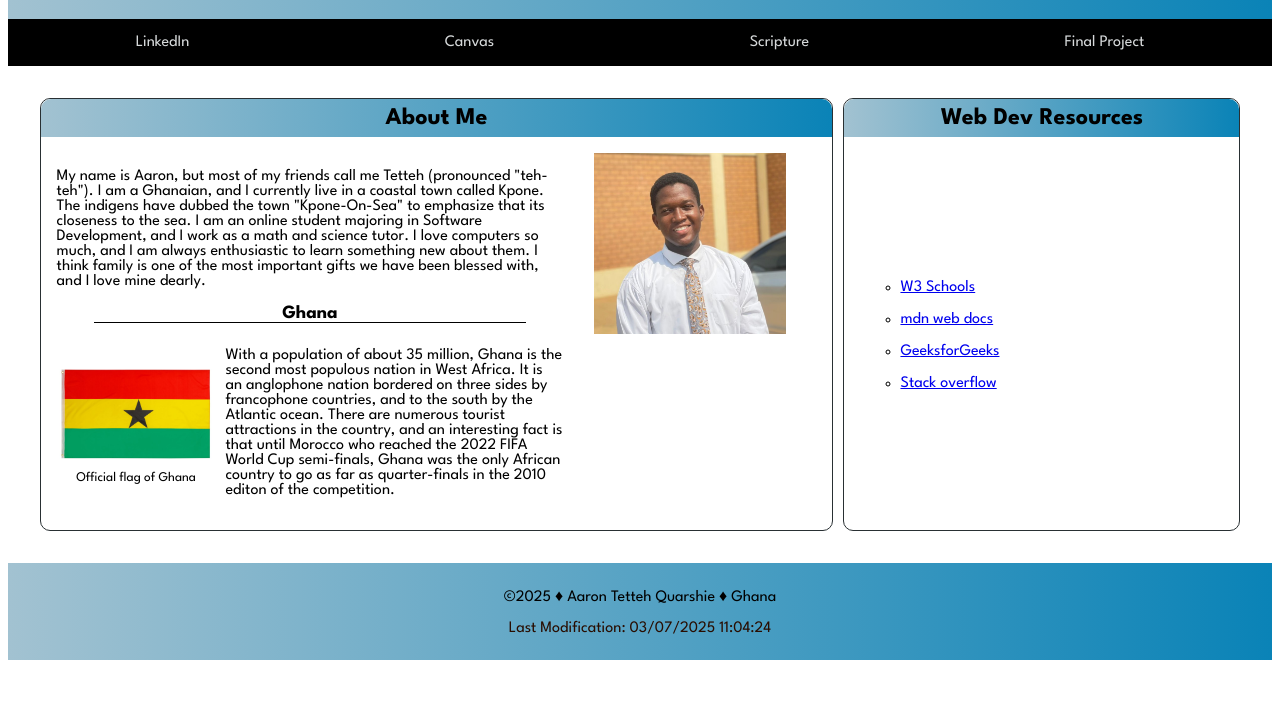
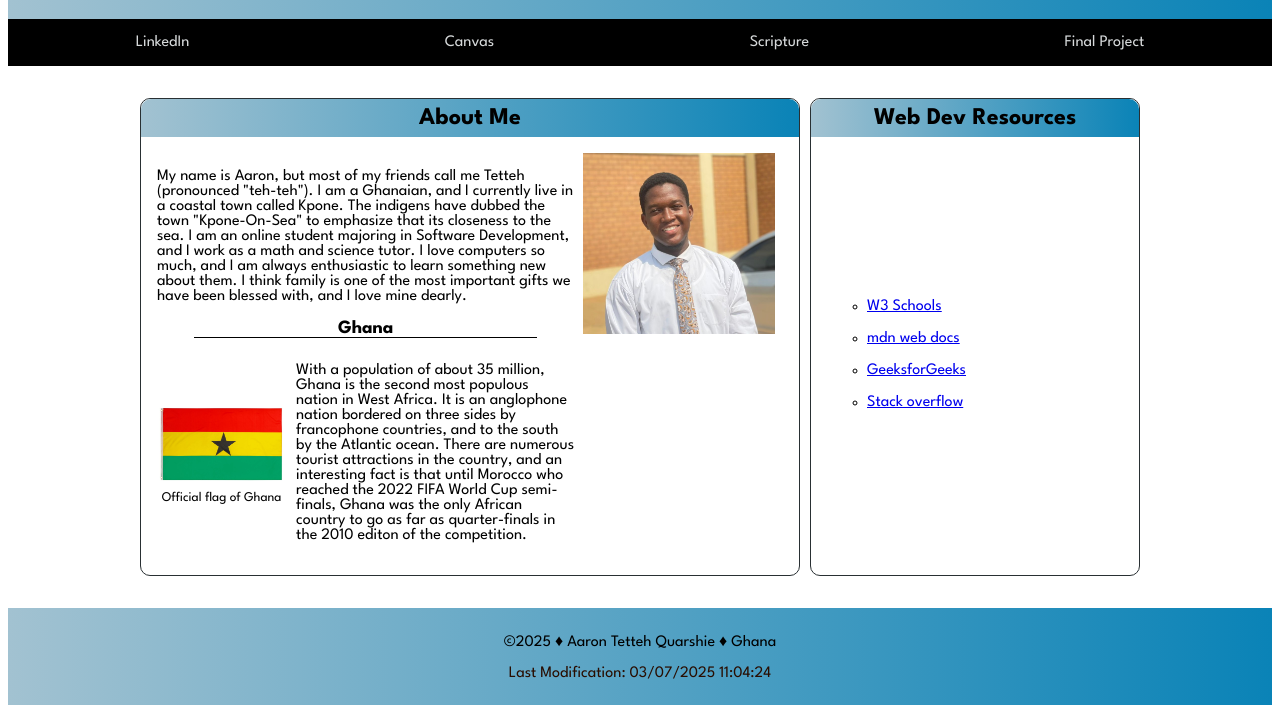
Before and after one commit to tettehq/wdd131, a plain HTML site: page index.html in a window 1280 px wide. Shown: the part 77-800 px from the top of the page. Drawn offline with Linux system fonts and the light colour scheme.

Commit message:
main width

```diff
--- a/styles/base.css
+++ b/styles/base.css
@@ -34,7 +34,7 @@ nav a:hover {
 main {
     display: grid;
     grid-template: 1fr / 2fr 1fr;
-    width: 95%;
+    max-width: 1000px;
     margin: 2rem auto;
     column-gap: 10px;
 }
```
